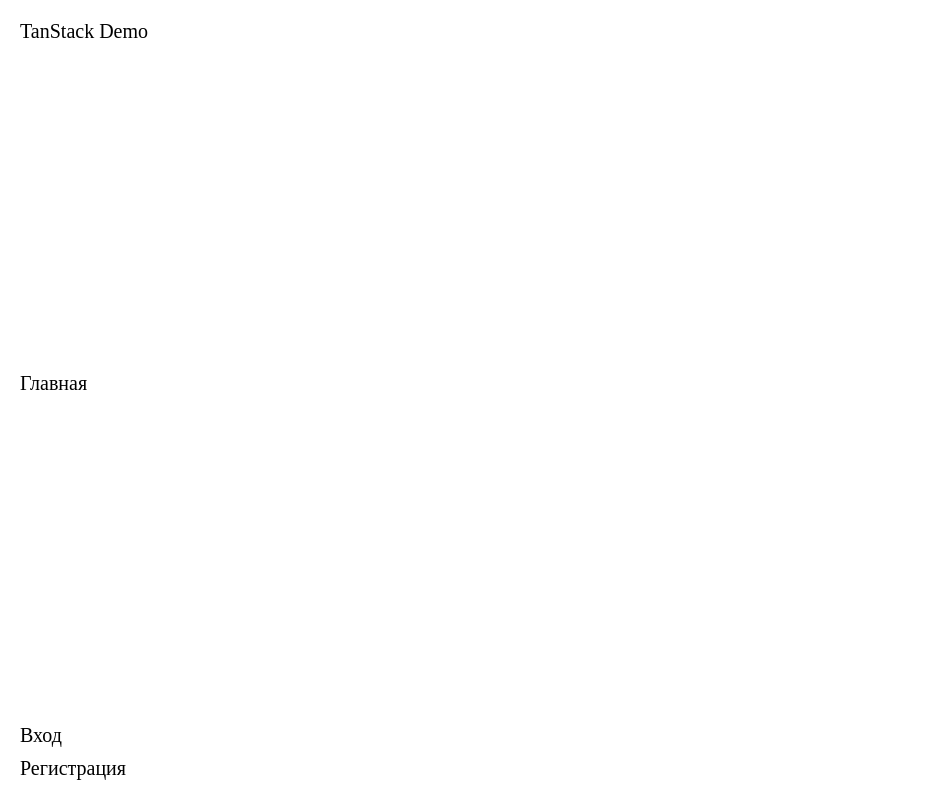
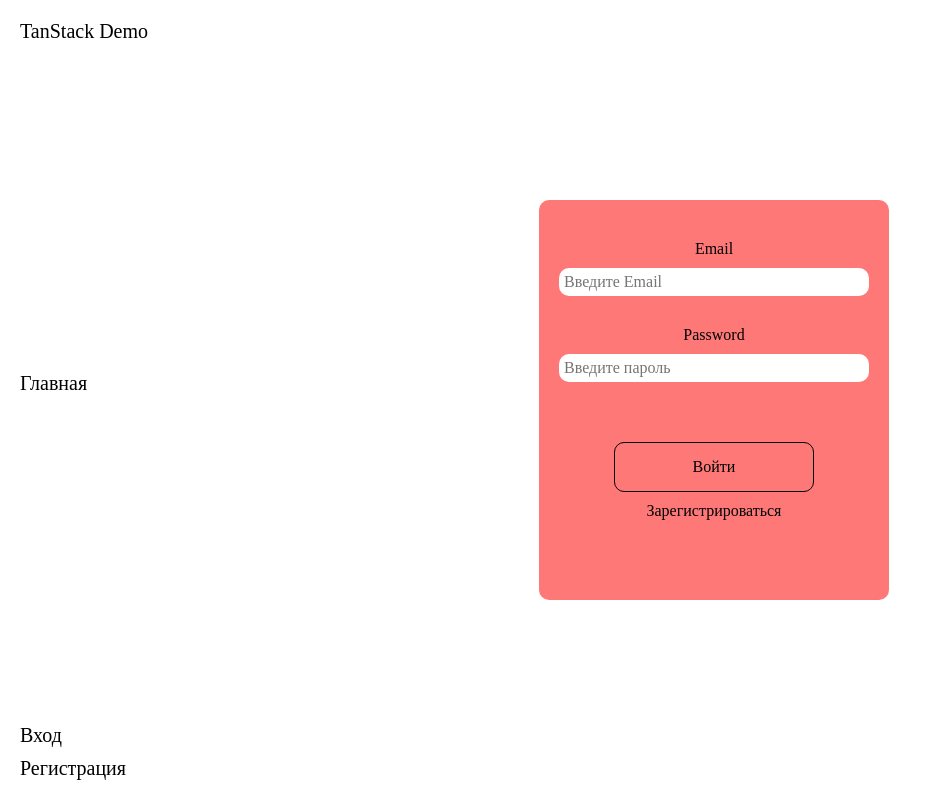
Before and after one commit to LovelyValue/tan-stack-demo, a React (Vite) app: page /login in a window 1280 px wide. Shown: the whole page, without its empty margins (0-932 px from the left). Built offline with nearby package versions, Linux system fonts and the light colour scheme.

Commit message:
работа с формой

```diff
--- a/package.json
+++ b/package.json
@@ -13,6 +13,7 @@
     "check": "prettier --write . && eslint --fix"
   },
   "dependencies": {
+    "@tanstack/react-form": "^1.11.1",
     "@tanstack/react-router": "^1.114.3",
     "@tanstack/react-router-devtools": "^1.114.3",
     "@tanstack/router-plugin": "^1.114.3",
--- /dev/null
+++ b/src/components/Form/Form.module.css
@@ -0,0 +1,40 @@
+.form {
+  width: 350px;
+  height: 400px;
+  padding: 20px;
+  border-radius: 10px;
+  background: #ff7878;
+}
+
+.form__name {
+  display: flex;
+  flex-direction: column;
+  gap: 10px;
+  margin: 20px 0 30px;
+}
+.form__password {
+  display: flex;
+  flex-direction: column;
+  gap: 10px;
+}
+
+.form__label {
+  text-align: center;
+}
+.form__input {
+  padding: 5px;
+  border-radius: 10px;
+}
+.form__button {
+  display: block;
+  width: 200px;
+  height: 50px;
+  border: 1px solid #000;
+  border-radius: 10px;
+  margin: 60px auto 10px;
+}
+
+.form__link {
+  display: block;
+  text-align: center;
+}
--- /dev/null
+++ b/src/components/Form/Form.props.ts
@@ -0,0 +1,5 @@
+export interface FormProps {
+  textButton: string
+  textLink: string
+  URLLink: string
+}
--- /dev/null
+++ b/src/components/Form/Form.tsx
@@ -0,0 +1,94 @@
+import { useForm } from '@tanstack/react-form'
+import { Link } from '@tanstack/react-router'
+import { FormErrors } from '../FormErrors/FormErrors'
+import styles from './Form.module.css'
+import type { FormProps } from './Form.props'
+
+const Form: React.FC<FormProps> = ({ textButton, textLink, URLLink }) => {
+  const form = useForm({
+    defaultValues: {
+      email: '',
+      password: '',
+    },
+    onSubmit: ({ value }) => {
+      console.log(value.email, value.password)
+    },
+  })
+
+  return (
+    <form
+      className={styles['form']}
+      onSubmit={(e) => {
+        e.preventDefault()
+        e.stopPropagation()
+        form.handleSubmit()
+      }}
+    >
+      <form.Field
+        name="email"
+        validators={{
+          onChange: ({ value }) => {
+            console.log(value)
+          },
+        }}
+      >
+        {(field) => (
+          <div className={styles['form__name']}>
+            <label className={styles['form__label']} htmlFor={field.name}>
+              Email
+            </label>
+            <input
+              className={styles['form__input']}
+              placeholder="Введите Email"
+              id={field.name}
+              name={field.name}
+              value={field.state.value}
+              onChange={(e) => {
+                field.handleChange(e.target.value)
+              }}
+            />
+          </div>
+        )}
+      </form.Field>
+      <form.Field
+        name="password"
+        validators={{
+          onChange: ({ value }) => {
+            const errors = []
+            if (!/[A-Z]/.test(value))
+              errors.push('Пароль должен содержать заглавную букву')
+            if (!/[0-9]/.test(value))
+              errors.push('Пароль должен содержать цифру')
+            if (value.length < 10) errors.push('Пароль слишком короткий')
+            return errors.length ? errors : undefined
+          },
+        }}
+      >
+        {(field) => (
+          <div className={styles['form__password']}>
+            <label className={styles['form__label']} htmlFor={field.name}>
+              Password
+            </label>
+            <input
+              className={styles['form__input']}
+              placeholder="Введите пароль"
+              id={field.name}
+              name={field.name}
+              value={field.state.value}
+              onChange={(e) => {
+                field.handleChange(e.target.value)
+              }}
+            />
+            <FormErrors errors={field.state.meta.errors} />
+          </div>
+        )}
+      </form.Field>
+      <button className={styles['form__button']}>{textButton}</button>
+      <Link className={styles['form__link']} to={URLLink}>
+        {textLink}
+      </Link>
+    </form>
+  )
+}
+
+export default Form
--- /dev/null
+++ b/src/components/FormErrors/FormErrors.tsx
@@ -0,0 +1,17 @@
+interface FormErrorsProps {
+  errors: string[]
+}
+
+export function FormErrors({ errors }: FormErrorsProps) {
+  if (!errors || errors.length === 0) {
+    return null
+  }
+
+  return (
+    <ul style={{ color: 'red', marginTop: '5px' }}>
+      {errors.map((error, i) => (
+        <li key={i}>{error}</li>
+      ))}
+    </ul>
+  )
+}
--- a/src/main.css
+++ b/src/main.css
@@ -15,12 +15,13 @@ body,
   width: 100%;
 }
 
-/* 3. Наследуем шрифты для форм */
+/* 3.формы */
 input,
 button,
 textarea,
 select {
   font: inherit;
+  border: none;
 }
 
 /* 4. Убираем стандартное оформление ссылок */
--- a/src/routes/__root.tsx
+++ b/src/routes/__root.tsx
@@ -3,7 +3,7 @@ import styles from '../styles/root.module.css'
 
 export const Route = createRootRoute({
   component: () => (
-    <div className={styles['root__wrapper']}>
+    <div className={styles['root']}>
       <ul className={styles['root__nav']}>
         <li className={styles['root__nav-top']}>
           <Link to="/">TanStack Demo</Link>
--- a/src/routes/login.lazy.tsx
+++ b/src/routes/login.lazy.tsx
@@ -1,3 +1,5 @@
+import Form from '@/components/Form/Form'
+// eslint-disable-next-line import/order
 import { createLazyFileRoute } from '@tanstack/react-router'
 
 export const Route = createLazyFileRoute('/login')({
@@ -5,5 +7,11 @@ export const Route = createLazyFileRoute('/login')({
 })
 
 function RouteComponent() {
-  return <div></div>
+  return (
+    <Form
+      textButton={'Войти'}
+      textLink="Зарегистрироваться"
+      URLLink="/registration"
+    />
+  )
 }
--- a/src/routes/registration.lazy.tsx
+++ b/src/routes/registration.lazy.tsx
@@ -1,3 +1,5 @@
+import Form from '@/components/Form/Form'
+// eslint-disable-next-line import/order
 import { createLazyFileRoute } from '@tanstack/react-router'
 
 export const Route = createLazyFileRoute('/registration')({
@@ -5,5 +7,7 @@ export const Route = createLazyFileRoute('/registration')({
 })
 
 function RouteComponent() {
-  return <div>Registration</div>
+  return (
+    <Form textButton="Зарегистрироваться" textLink="Войти" URLLink="/login" />
+  )
 }
--- a/src/styles/root.module.css
+++ b/src/styles/root.module.css
@@ -1,4 +1,4 @@
-.root__wrapper {
+.root {
   display: flex;
   padding: 20px;
   height: 100%;
```
Also changed, not shown: 1 other file (tests, documents, lock files or other folders).
